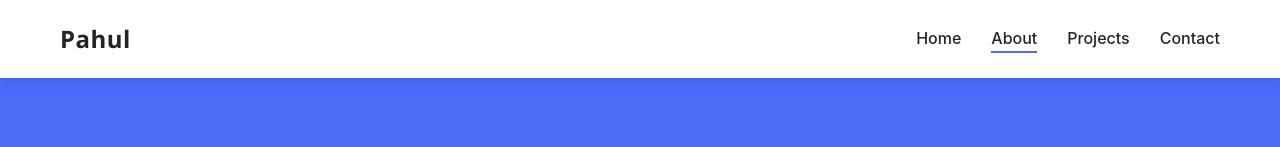
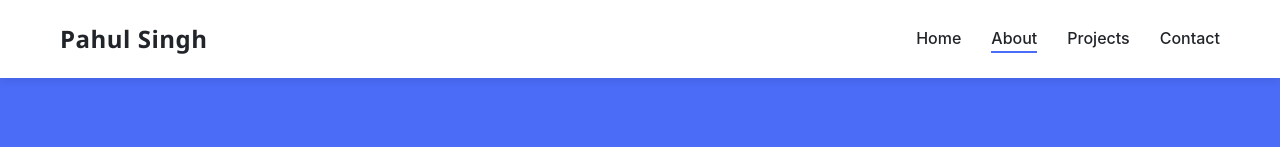
Before and after one commit to pafool/pafool.github.io, a plain HTML site: page about.html in a window 1280 px wide. Shown: the top 147 px of the page. Drawn offline with Linux system fonts and the light colour scheme.

Commit message:
Added last name to headers

```diff
--- a/about.html
+++ b/about.html
@@ -11,7 +11,7 @@
     <header>
         <div class="container">
             <div class="logo">
-                <a href="index.html">Pahul</a>
+                <a href="index.html">Pahul Singh</a>
             </div>
             <nav>
                 <ul>
```
Also changed, not shown: contact.html (+1 -1 lines), index.html (+1 -1 lines), projects.html (+1 -1 lines).
